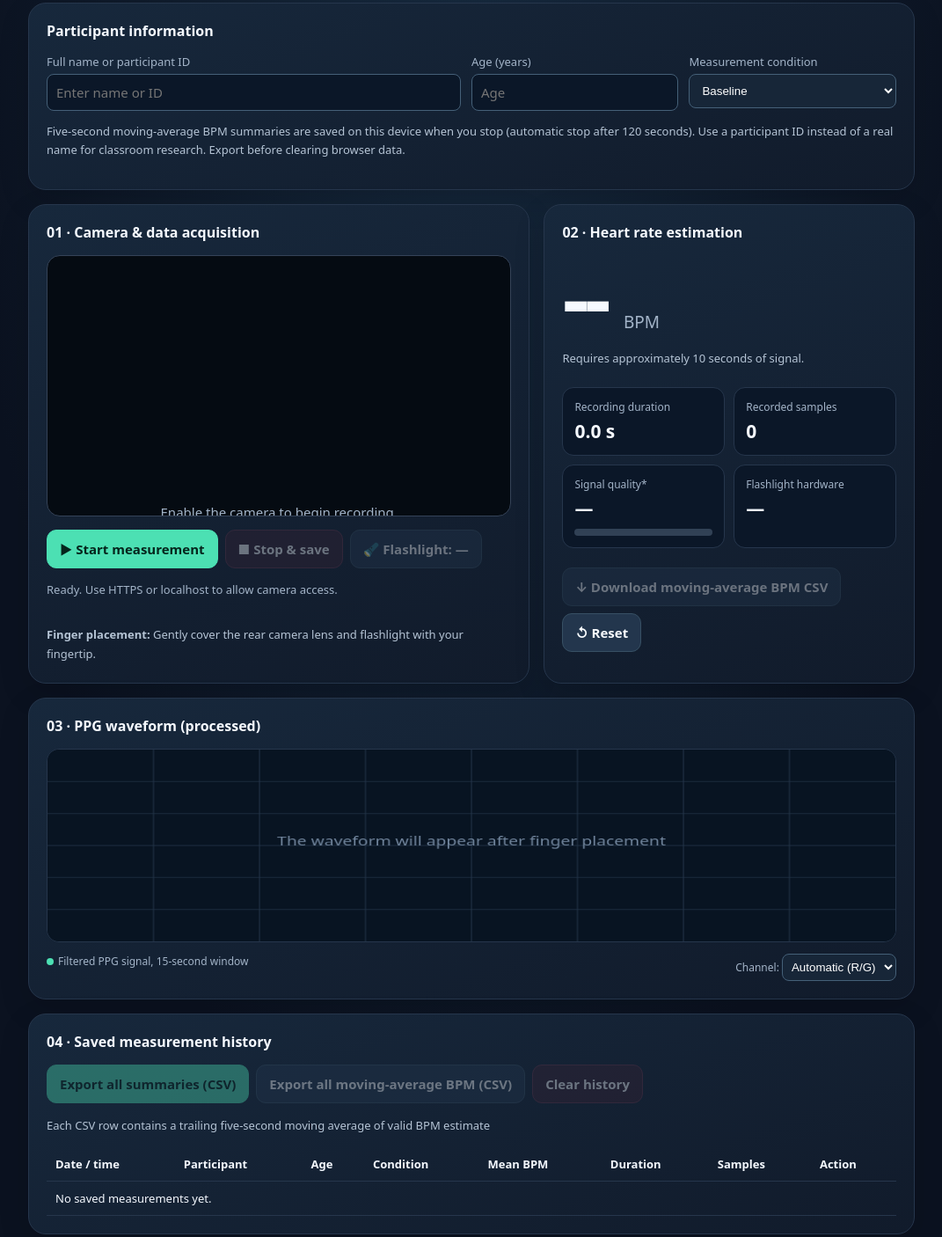
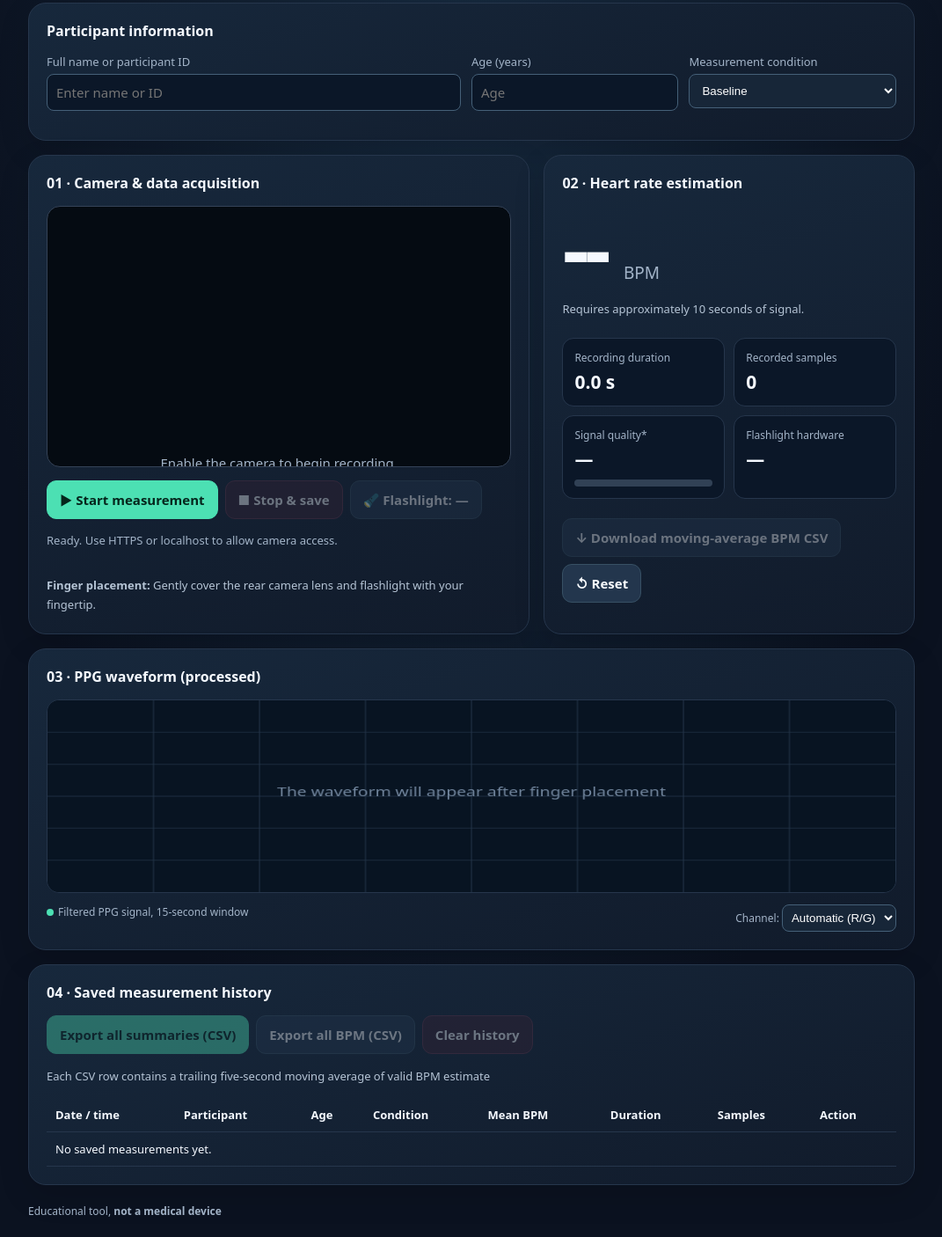
Before and after one commit to aslamifahrur/Ppg, a plain HTML site: page index.html in a window 1280 px wide. Shown: the part 146-1552 px from the top of the page at 88% size, without its empty margins (104-1175 px from the left). Drawn offline with Linux system fonts and the light colour scheme.

Commit message:
Update index.html

```diff
--- a/index.html
+++ b/index.html
@@ -9,12 +9,12 @@
 input{width:100%;background:#0b1728;color:white;border:1px solid #456078;border-radius:8px;padding:10px;font:inherit}label{display:block;color:var(--muted);font-size:13px;margin-bottom:5px}.fields{display:grid;grid-template-columns:2fr 1fr 1fr;gap:12px}.fields select{width:100%;padding:10px}.history{overflow-x:auto}table{width:100%;border-collapse:collapse;font-size:13px}th,td{padding:10px;text-align:left;border-bottom:1px solid var(--border);white-space:nowrap} @media(max-width:600px){.fields{grid-template-columns:1fr}} </style>
 </head>
 <body><main class="wrap"><div class="eyebrow"></div><h1>Finger PPG Lab <span style="color:var(--accent)">♥</span></h1><p class="lead">Estimate heart rate from fingertip color intensity changes using the <b>rear camera and phone flashlight</b>.</p>
-<div class="grid"><section class="card wide"><h2>Participant information</h2><div class="fields"><div><label for="name">Full name or participant ID</label><input id="name" required maxlength="100" autocomplete="off" placeholder="Enter name or ID"></div><div><label for="age">Age (years)</label><input id="age" type="number" min="1" max="120" step="1" required placeholder="Age"></div><div><label for="condition">Measurement condition</label><select id="condition"><option>Baseline</option><option>Post-activity</option><option>Recovery</option><option>Other</option></select></div></div><p class="tip">Five-second moving-average BPM summaries are saved on this device when you stop (automatic stop after 120 seconds). Use a participant ID instead of a real name for classroom research. Export before clearing browser data.</p></section>
+<div class="grid"><section class="card wide"><h2>Participant information</h2><div class="fields"><div><label for="name">Full name or participant ID</label><input id="name" required maxlength="100" autocomplete="off" placeholder="Enter name or ID"></div><div><label for="age">Age (years)</label><input id="age" type="number" min="1" max="120" step="1" required placeholder="Age"></div><div><label for="condition">Measurement condition</label><select id="condition"><option>Baseline</option><option>Post-activity</option><option>Recovery</option><option>Other</option></select></div></div><p class="tip"></p></section>
 <section class="card"><h2>01 · Camera & data acquisition</h2><div class="preview"><video id="video" autoplay muted playsinline></video><div id="empty" class="empty">Enable the camera to begin recording.</div><div id="camOverlay" class="overlay" hidden>Rear camera · Live</div></div><div class="buttons"><button class="button primary" id="start">▶ Start measurement</button><button class="button danger" id="stop" disabled>■ Stop & save</button><button class="button" id="torch" disabled>🔦 Flashlight: —</button></div><p id="status" class="status">Ready. Use HTTPS or localhost to allow camera access.</p><div class="tip"><b>Finger placement:</b> Gently cover the rear camera lens and flashlight with your fingertip.</div></section>
 <section class="card"><h2>02 · Heart rate estimation</h2><div class="bpm"><span id="bpm">--</span> <small>BPM</small></div><p class="tip" id="bpmDesc">Requires approximately 10 seconds of signal.</p><div class="metrics"><div class="metric"><div class="k">Recording duration</div><div class="v" id="elapsed">0.0 s</div></div><div class="metric"><div class="k">Recorded samples</div><div class="v" id="samples">0</div></div><div class="metric"><div class="k">Signal quality*</div><div class="v" id="quality">—</div><div class="bar"><span id="qualityBar"></span></div></div><div class="metric"><div class="k">Flashlight hardware</div><div class="v" id="flashState">—</div></div></div><div class="buttons"><button class="button" id="csv" disabled>↓ Download moving-average BPM CSV</button><button class="button" id="reset">↺ Reset</button></div><p class="tip"></p></section>
 <section class="card wide"><h2>03 · PPG waveform (processed)</h2><canvas id="plot" aria-label="PPG signal plot" width="1000" height="300"></canvas><div class="legend"><span><i class="dot"></i>Filtered PPG signal, 15-second window</span><span>Channel: <select id="channel"><option value="auto">Automatic (R/G)</option><option value="red">Red (R)</option><option value="green">Green (G)</option></select></span></div></section>
 
-<section class="card wide"><h2>04 · Saved measurement history</h2><div class="buttons"><button class="button primary" id="exportAll">Export all summaries (CSV)</button><button class="button" id="exportRaw">Export all moving-average BPM (CSV)</button><button class="button danger" id="clearHistory">Clear history</button></div><p class="tip">Each CSV row contains a trailing five-second moving average of valid BPM estimate</p><p id="saveStatus" class="tip" role="status"></p><div class="history"><table><thead><tr><th>Date / time</th><th>Participant</th><th>Age</th><th>Condition</th><th>Mean BPM</th><th>Duration</th><th>Samples</th><th>Action</th></tr></thead><tbody id="historyBody"></tbody></table></div></section></div><footer>Educational tool, <b>not a medical device</b></footer>
+<section class="card wide"><h2>04 · Saved measurement history</h2><div class="buttons"><button class="button primary" id="exportAll">Export all summaries (CSV)</button><button class="button" id="exportRaw">Export all BPM (CSV)</button><button class="button danger" id="clearHistory">Clear history</button></div><p class="tip">Each CSV row contains a trailing five-second moving average of valid BPM estimate</p><p id="saveStatus" class="tip" role="status"></p><div class="history"><table><thead><tr><th>Date / time</th><th>Participant</th><th>Age</th><th>Condition</th><th>Mean BPM</th><th>Duration</th><th>Samples</th><th>Action</th></tr></thead><tbody id="historyBody"></tbody></table></div></section></div><footer>Educational tool, <b>not a medical device</b></footer>
 </main>
 <script>
 'use strict';
```
